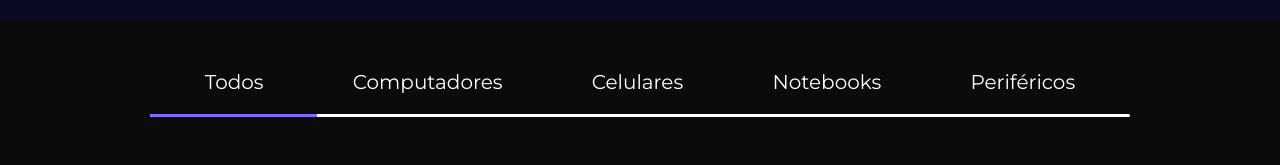
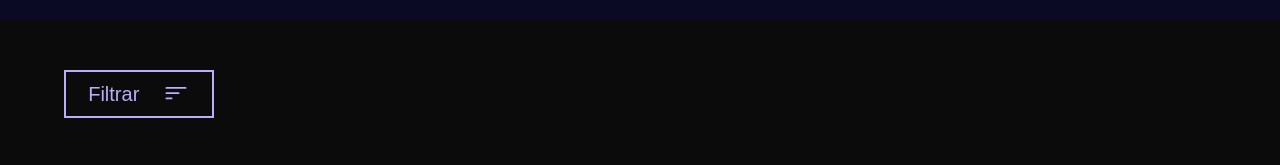
Before and after one commit to Kakaziu/Tech-marketplace, a React (Vite) app: page / in a window 1280 px wide. Shown: the part 2547-2712 px from the top of the page. Built offline with nearby package versions, Linux system fonts and the light colour scheme; grey boxes are pictures that could not be loaded; some icons are missing.

Commit message:
fix: menu store

```diff
--- a/src/components/Categorys/styled.js
+++ b/src/components/Categorys/styled.js
@@ -1,4 +1,4 @@
-import styled from 'styled-components'
+import styled from "styled-components";
 
 export const CategorysTag = styled.section`
   width: 100%;
@@ -8,11 +8,10 @@ export const CategorysTag = styled.section`
   text-align: center;
   transition: 0.5s;
   position: relative;
-  opacity: ${(props) => props.moveUp ? 1 : 0};
-  top: ${(props) => props.moveUp ? '0px' : '100px'};
+  opacity: ${(props) => (props.moveUp ? 1 : 0)};
+  top: ${(props) => (props.moveUp ? "0px" : "100px")};
 
-
-  hr{
+  hr {
     width: 50px;
     margin: auto;
     background-color: #baadfc;
@@ -21,17 +20,21 @@ export const CategorysTag = styled.section`
     border-radius: 20px;
     margin-bottom: 10px;
   }
-`
+`;
 
-export const CategorysArea  = styled.div`
+export const CategorysArea = styled.div`
   margin: auto;
   margin-top: 30px;
   width: 90%;
   display: flex;
+  flex-wrap: wrap;
   justify-content: space-around;
   margin-bottom: 50px;
-`
 
+  @media (max-width: 480px) {
+    width: 100%;
+  }
+`;
 
 export const Overlay = styled.div`
   position: absolute;
@@ -44,12 +47,12 @@ export const Overlay = styled.div`
   transition: 0.3s;
   cursor: pointer;
 
-  &:hover{
+  &:hover {
     background-color: rgba(0, 0, 0, 0.7);
   }
-`
+`;
 
-export const Category  = styled.div`
+export const Category = styled.div`
   width: 250px;
   height: 500px;
   position: relative;
@@ -57,14 +60,26 @@ export const Category  = styled.div`
   margin-top: 40px;
   transition: 0.3s;
 
-  img{
+  img {
     object-fit: cover;
     width: 250px;
     height: 100%;
     border-radius: 10px;
+
+    @media (max-width: 910px) {
+      width: 350px;
+    }
+
+    @media (max-width: 850px) {
+      width: 400px;
+    }
+
+    @media (max-width: 480px) {
+      width: 100%;
+    }
   }
 
-  span{
+  span {
     position: absolute;
     z-index: 9998;
     transform: translate(-50%, -50%);
@@ -74,4 +89,18 @@ export const Category  = styled.div`
     font-size: 22px;
     transition: 0.3s;
   }
-`
+
+  @media (max-width: 910px) {
+    width: 350px;
+  }
+
+  @media (max-width: 850px) {
+    width: 400px;
+    height: 600px;
+  }
+
+  @media (max-width: 480px) {
+    width: 100%;
+    height: 500px;
+  }
+`;
--- a/src/components/FeaturedHome/styled.js
+++ b/src/components/FeaturedHome/styled.js
@@ -165,12 +165,25 @@ export const Product = styled.div`
 
     @media (max-width: 660px) {
       width: 100%;
+      height: 350px;
+    }
+
+    @media (max-width: 500px) {
+      height: 250px;
+    }
+
+    @media (max-width: 400px) {
+      height: 200px;
     }
   }
 
   p {
     margin-top: 10px;
     font-size: 14px;
+  }
+
+  @media (max-width: 1020px) {
+    justify-content: space-between;
   }
 
   @media (max-width: 660px) {
@@ -185,4 +198,8 @@ export const Product = styled.div`
 
 export const InfoProduct = styled.div`
   padding: 20px;
+
+  @media (max-width: 1020px) {
+    width: 100%;
+  }
 `;
--- a/src/components/Hero/styled.js
+++ b/src/components/Hero/styled.js
@@ -111,6 +111,10 @@ export const HeroTag = styled.div`
       margin: auto;
       margin-top: 20px;
     }
+
+    @media (max-width: 450px) {
+      width: 90%;
+    }
   }
 
   @media (max-width: 880px) {
--- a/src/components/StoreHome/index.jsx
+++ b/src/components/StoreHome/index.jsx
@@ -1,8 +1,9 @@
 import { useContext, useEffect, useState } from "react";
+import { BsFilterLeft } from "react-icons/bs";
 import {
+  CategorysList,
+  FilterButton,
   InfoProducts,
-  LineInside,
-  LineOutside,
   MenuProducts,
   MoveUp,
   Product,
@@ -16,10 +17,10 @@ import { ProductsContext } from "../../context/ProductContext";
 const StoreHome = () => {
   const { addProductsInCar } = useContext(ProductsContext);
   const [moveUp, setMoveUp] = useState(false);
-  const [linePlace, setLinePlace] = useState("0%");
   const [chooseCategory, setChooseCategory] = useState(null);
   const [initialProducts, setInitialProducts] = useState([]);
   const [filteredProducts, setFilteredProducts] = useState([]);
+  const [showCategorysList, setShowCategorysList] = useState(false);
 
   useEffect(() => {
     const initial = products.slice(0, 8);
@@ -32,37 +33,30 @@ const StoreHome = () => {
     }
   });
 
-  function changeCategory(move, category) {
+  function changeCategory(category) {
     const filter = products.filter((product) => product.category === category);
 
     setChooseCategory(category);
     setFilteredProducts(filter);
-    setLinePlace(move);
   }
 
   return (
     <Store id="store">
       <MoveUp moveUp={moveUp}>
         <MenuProducts>
-          <ul>
-            <li onClick={() => changeCategory("0%", null)}>Todos</li>
-            <li onClick={() => changeCategory("20%", "computadores")}>
-              Computadores
-            </li>
-            <li onClick={() => changeCategory("41%", "celulares")}>
-              Celulares
-            </li>
-            <li onClick={() => changeCategory("61%", "notebooks")}>
-              Notebooks
-            </li>
-            <li onClick={() => changeCategory("83%", "periféricos")}>
-              Periféricos
-            </li>
-          </ul>
           <div>
-            <LineOutside id="line-outside" />
-            <LineInside id="line-inside" linePlace={linePlace} />
+            <FilterButton
+              onClick={() => setShowCategorysList(!showCategorysList)}
+            >
+              Filtrar <BsFilterLeft size="28" />
+            </FilterButton>
           </div>
+          <CategorysList showCategorysList={showCategorysList}>
+            <li onClick={() => changeCategory("computadores")}>Computadores</li>
+            <li onClick={() => changeCategory("celulares")}>Celulares</li>
+            <li onClick={() => changeCategory("notebooks")}>Notebooks</li>
+            <li onClick={() => changeCategory("periféricos")}>Periféricos</li>
+          </CategorysList>
         </MenuProducts>
 
         <Products>
--- a/src/components/StoreHome/styled.js
+++ b/src/components/StoreHome/styled.js
@@ -23,58 +23,54 @@ export const Products = styled.div`
   justify-content: space-between;
 `;
 
+export const FilterButton = styled.button`
+  display: flex;
+  align-items: center;
+  justify-content: space-evenly;
+  padding: 8px 0px;
+  width: 100%;
+  font-size: 20px;
+  background-color: transparent;
+  border: 2px solid #baadfc;
+  color: #baadfc;
+  cursor: pointer;
+`;
+
 export const MenuProducts = styled.div`
-  width: 85%;
+  width: 90%;
   margin: auto;
   color: white;
+  display: flex;
 
-  ul {
+  div {
+    width: 13%;
+    display: flex;
+    justify-content: left;
+  }
+`;
+
+export const CategorysList = styled.ul`
   list-style: none;
+  justify-content: space-around;
+  font-size: 20px;
+  width: ${(props) => (props.showCategorysList ? "87%" : "0%")};
+  overflow: hidden;
   display: flex;
-    justify-content: space-between;
-    font-size: 20px;
-    width: 80%;
-    margin: auto;
+  transition: 0.3s;
+  align-items: center;
+  background-color: black;
+  border-bottom-right-radius: 4px;
+  border-top-right-radius: 4px;
 
   li {
     transition: 0.3s;
+    padding: 0px 50px;
     cursor: pointer;
 
     &:hover {
       color: #a493fa;
     }
   }
-  }
-
-  div {
-    margin: auto;
-    position: relative;
-    width: 90%;
-  }
-`;
-
-export const LineOutside = styled.hr`
-  position: relative;
-  margin: auto;
-  width: 100%;
-  margin-top: 20px;
-  height: 3px;
-  border: none;
-  background-color: white;
-  border-radius: 10px;
-  bottom: 0;
-`;
-
-export const LineInside = styled.hr`
-  position: absolute;
-  z-index: 9997;
-  transition: 0.3s;
-  bottom: 0;
-  left: ${(props) => props.linePlace};
-  height: 3px;
-  width: 17%;
-  border: none;
-  background-color: #836bff;
 `;
 
 export const Product = styled.div`
```
Lines whose indentation alone changed are shown as unchanged.
